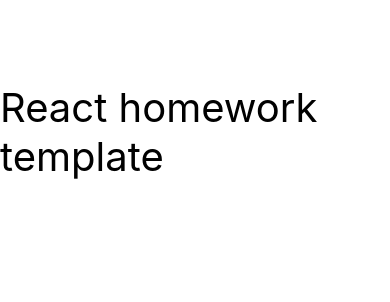
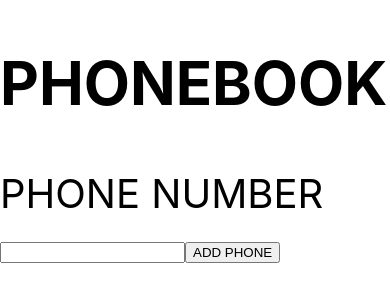
Before and after one commit to Ionytch/goit-react-hw-02-phonebook, a React (Create React App) app: page / in a window 390 px wide. Shown: the part 290-592 px from the top of the page. Built offline with nearby package versions, Linux system fonts and the light colour scheme.

Commit message:
phone html added

```diff
--- a/package.json
+++ b/package.json
@@ -8,6 +8,7 @@
     "@testing-library/react": "^12.1.4",
     "@testing-library/user-event": "^13.5.0",
     "react": "^18.1.0",
+    "react-devtools": "^4.27.1",
     "react-dom": "^18.1.0",
     "react-scripts": "5.0.1",
     "web-vitals": "^2.1.3"
--- a/src/components/App.jsx
+++ b/src/components/App.jsx
@@ -1,3 +1,5 @@
+import { Phonebook } from "./phonebook/Phonebook";
+
 export const App = () => {
   return (
     <div
@@ -10,7 +12,7 @@
         color: '#010101'
       }}
     >
-      React homework template
+      <Phonebook/>
     </div>
   );
 };
--- /dev/null
+++ b/src/components/phonebook/Phonebook.js
@@ -0,0 +1,20 @@
+import { Component } from "react";
+
+// export class Phonebook extends Component
+
+
+export const Phonebook = () => {
+    return (<div>
+        <h2>PHONEBOOK</h2>
+        <form>
+            <label for="phone">
+                PHONE NUMBER
+            </label>
+            <input type="tel" id="phone" name="phone"></input>
+            <input type="submit" value="ADD PHONE"></input>
+
+        </form>
+        </div>
+
+    )
+}
```
Also changed, not shown: src/components/contacts/Contacts.js (added), 1 other file (tests, documents, lock files or other folders).
